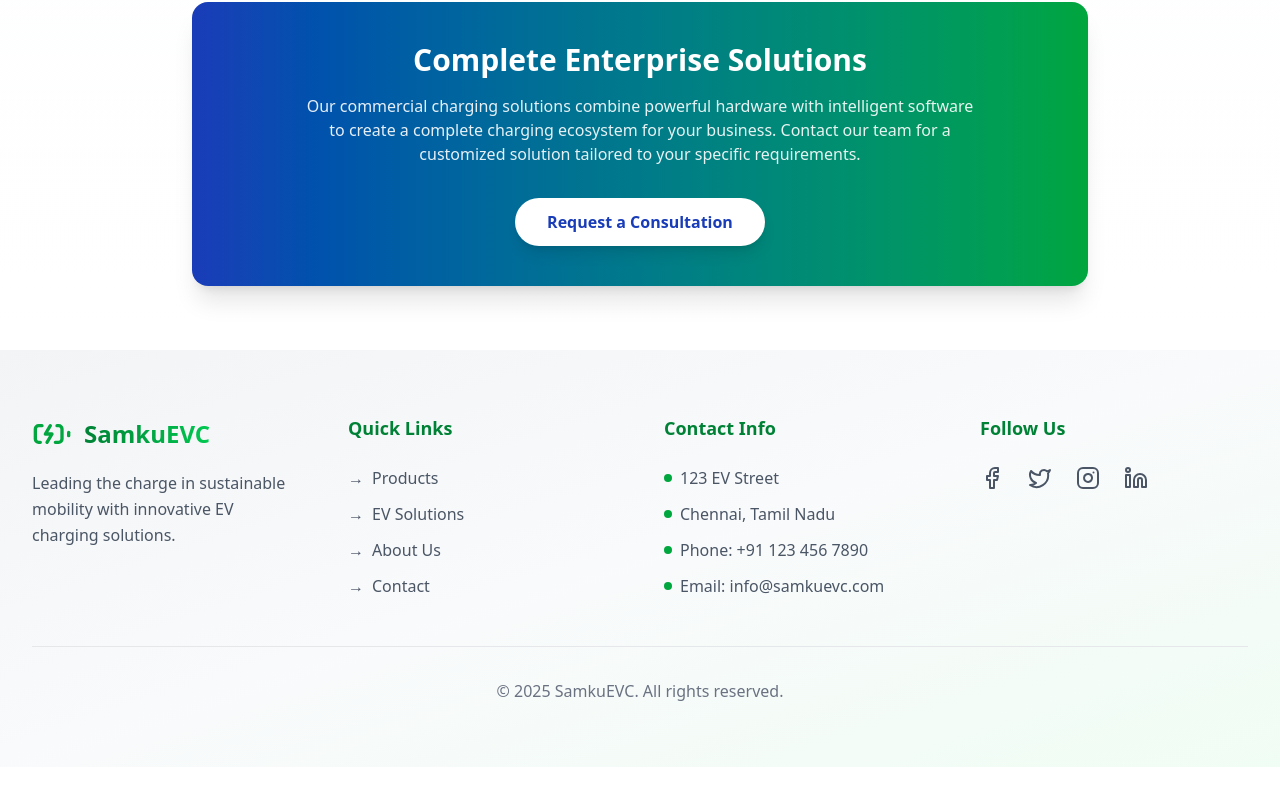
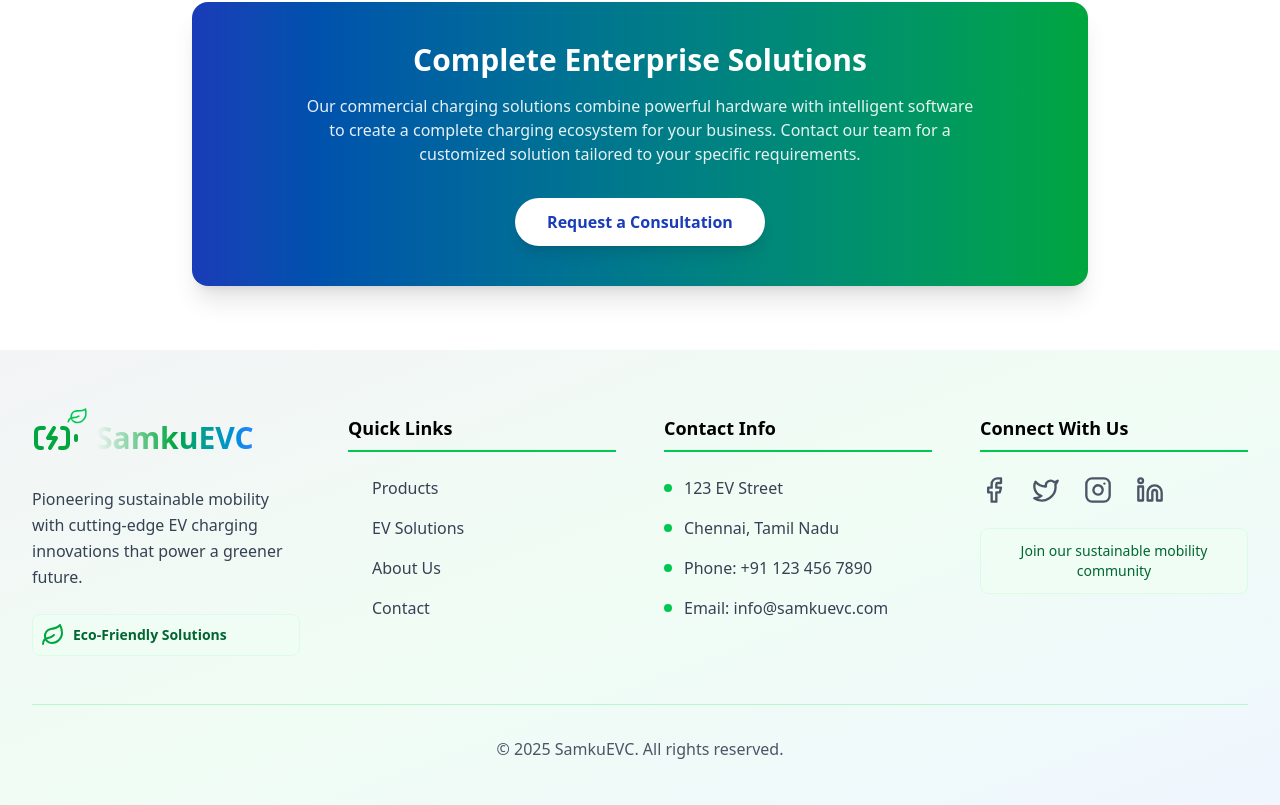
Before and after one commit to Yashwant2584/SamkuEVC, a React (Vite) app in the folder samkuevc/: page /ev-solutions in a window 1280 px wide. Shown: the part 2452-3257 px from the top of the page. Before the commit the page ends 3219 px from the top, so only its background shows below. Built offline with nearby package versions, Linux system fonts and the light colour scheme.

Commit message:
corrections

```diff
--- a/samkuevc/src/landingpage/Footer.jsx
+++ b/samkuevc/src/landingpage/Footer.jsx
@@ -1,95 +1,94 @@
 import React from 'react';
 import { Link } from 'react-router-dom';
-import { Facebook, Twitter, Instagram, Linkedin, BatteryCharging } from 'lucide-react';
+import { Facebook, Twitter, Instagram, Linkedin, BatteryCharging, Leaf } from 'lucide-react';
 
 const Footer = () => {
   return (
-    <footer className="bg-gradient-to-br from-gray-100 via-gray-50 to-green-50 text-gray-800">
+    <footer className="bg-gradient-to-br from-gray-100 via-green-50 to-blue-50 text-navy-800 shadow-lg">
       <div className="max-w-7xl mx-auto px-4 sm:px-6 lg:px-8 py-16">
         <div className="grid grid-cols-1 md:grid-cols-4 gap-12">
-          <div className="space-y-4">
-            <div className="flex items-center space-x-3">
-              <BatteryCharging className="h-10 w-10 text-green-600 animate-pulse" />
-              <span className="text-2xl font-bold bg-gradient-to-r from-green-700 to-green-500 bg-clip-text text-transparent">SamkuEVC</span>
+          <div className="space-y-6">
+            <div className="flex items-center space-x-4">
+              <div className="relative">
+                <BatteryCharging className="h-12 w-12 text-green-600 animate-pulse" />
+                <Leaf className="absolute -top-2 -right-2 h-5 w-5 text-green-500 transform rotate-12" />
+              </div>
+              <span className="text-3xl font-bold bg-gradient-to-r from-navy-700 via-green-600 to-blue-500 bg-clip-text text-transparent">
+                SamkuEVC
+              </span>
             </div>
-            <p className="text-gray-600 leading-relaxed">
-              Leading the charge in sustainable mobility with innovative EV charging solutions.
+            <p className="text-gray-700 leading-relaxed font-medium">
+              Pioneering sustainable mobility with cutting-edge EV charging innovations that power a greener future.
             </p>
+            <div className="flex items-center space-x-2 bg-green-50 p-2 rounded-lg border border-green-100">
+              <Leaf className="h-6 w-6 text-green-600" />
+              <span className="text-sm text-green-800 font-semibold">
+                Eco-Friendly Solutions
+              </span>
+            </div>
           </div>
 
           <div>
-            <h3 className="text-lg font-semibold mb-6 text-green-700">Quick Links</h3>
-            <ul className="space-y-3">
-              <li>
-                <Link to="/products" className="text-gray-600 hover:text-green-700 transition-colors duration-300 flex items-center group">
-                  <span className="transform translate-x-0 group-hover:translate-x-1 transition-transform duration-300">→</span>
-                  <span className="ml-2">Products</span>
-                </Link>
-              </li>
-              <li>
-                <Link to="/ev-solutions" className="text-gray-600 hover:text-green-700 transition-colors duration-300 flex items-center group">
-                  <span className="transform translate-x-0 group-hover:translate-x-1 transition-transform duration-300">→</span>
-                  <span className="ml-2">EV Solutions</span>
-                </Link>
-              </li>
-              <li>
-                <Link to="/about" className="text-gray-600 hover:text-green-700 transition-colors duration-300 flex items-center group">
-                  <span className="transform translate-x-0 group-hover:translate-x-1 transition-transform duration-300">→</span>
-                  <span className="ml-2">About Us</span>
-                </Link>
-              </li>
-              <li>
-                <Link to="/contact" className="text-gray-600 hover:text-green-700 transition-colors duration-300 flex items-center group">
-                  <span className="transform translate-x-0 group-hover:translate-x-1 transition-transform duration-300">→</span>
-                  <span className="ml-2">Contact</span>
-                </Link>
-              </li>
+            <h3 className="text-lg font-semibold mb-6 text-navy-700 border-b-2 border-green-500 pb-2">Quick Links</h3>
+            <ul className="space-y-4">
+              {['Products', 'EV Solutions', 'About Us', 'Contact'].map((link) => (
+                <li key={link}>
+                  <Link
+                    to={`/${link.toLowerCase().replace(/\s+/g, '-')}`}
+                    className="text-gray-700 hover:text-green-700 transition-colors duration-300 flex items-center group"
+                  >
+                    <span className="w-3 h-3 bg-green-500 mr-3 rounded-full transform scale-0 group-hover:scale-100 transition-transform duration-300"></span>
+                    <span className="transform translate-x-0 group-hover:translate-x-2 transition-transform duration-300">
+                      {link}
+                    </span>
+                  </Link>
+                </li>
+              ))}
             </ul>
           </div>
 
           <div>
-            <h3 className="text-lg font-semibold mb-6 text-green-700">Contact Info</h3>
-            <ul className="space-y-3 text-gray-600">
-              <li className="flex items-center space-x-2">
-                <span className="w-2 h-2 bg-green-600 rounded-full"></span>
-                <span>123 EV Street</span>
-              </li>
-              <li className="flex items-center space-x-2">
-                <span className="w-2 h-2 bg-green-600 rounded-full"></span>
-                <span>Chennai, Tamil Nadu</span>
-              </li>
-              <li className="flex items-center space-x-2">
-                <span className="w-2 h-2 bg-green-600 rounded-full"></span>
-                <span>Phone: +91 123 456 7890</span>
-              </li>
-              <li className="flex items-center space-x-2">
-                <span className="w-2 h-2 bg-green-600 rounded-full"></span>
-                <span>Email: info@samkuevc.com</span>
-              </li>
+            <h3 className="text-lg font-semibold mb-6 text-navy-700 border-b-2 border-green-500 pb-2">Contact Info</h3>
+            <ul className="space-y-4 text-gray-700">
+              {[
+                '123 EV Street',
+                'Chennai, Tamil Nadu',
+                'Phone: +91 123 456 7890',
+                'Email: info@samkuevc.com'
+              ].map((info) => (
+                <li key={info} className="flex items-center space-x-3">
+                  <span className="w-2 h-2 bg-green-500 rounded-full"></span>
+                  <span className="hover:text-navy-700 transition-colors">{info}</span>
+                </li>
+              ))}
             </ul>
           </div>
 
           <div>
-            <h3 className="text-lg font-semibold mb-6 text-green-700">Follow Us</h3>
-            <div className="flex space-x-6">
-              <a href="#" className="text-gray-600 hover:text-green-700 transition-all duration-300 transform hover:scale-110 hover:-translate-y-1">
-                <Facebook className="h-6 w-6" />
-              </a>
-              <a href="#" className="text-gray-600 hover:text-green-700 transition-all duration-300 transform hover:scale-110 hover:-translate-y-1">
-                <Twitter className="h-6 w-6" />
-              </a>
-              <a href="#" className="text-gray-600 hover:text-green-700 transition-all duration-300 transform hover:scale-110 hover:-translate-y-1">
-                <Instagram className="h-6 w-6" />
-              </a>
-              <a href="#" className="text-gray-600 hover:text-green-700 transition-all duration-300 transform hover:scale-110 hover:-translate-y-1">
-                <Linkedin className="h-6 w-6" />
-              </a>
+            <h3 className="text-lg font-semibold mb-6 text-navy-700 border-b-2 border-green-500 pb-2">Connect With Us</h3>
+            <div className="flex space-x-6 mt-4">
+              {[Facebook, Twitter, Instagram, Linkedin].map((Icon, index) => (
+                <a
+                  key={index}
+                  href="#"
+                  className="text-gray-600 hover:text-green-600 transition-all duration-300 transform hover:scale-125 hover:-translate-y-1 group"
+                >
+                  <Icon className="h-7 w-7 group-hover:text-navy-700" />
+                </a>
+              ))}
+            </div>
+            <div className="mt-6 bg-green-50 p-3 rounded-lg border border-green-100 text-center">
+              <p className="text-sm text-green-800 font-medium">
+                Join our sustainable mobility community
+              </p>
             </div>
           </div>
         </div>
 
-        <div className="border-t border-gray-200 mt-12 pt-8 text-center">
-          <p className="text-gray-500">&copy; {new Date().getFullYear()} SamkuEVC. All rights reserved.</p>
+        <div className="border-t border-green-200 mt-12 pt-8 text-center">
+          <p className="text-gray-600">
+            &copy; {new Date().getFullYear()} SamkuEVC. All rights reserved.
+          </p>
         </div>
       </div>
     </footer>
```
